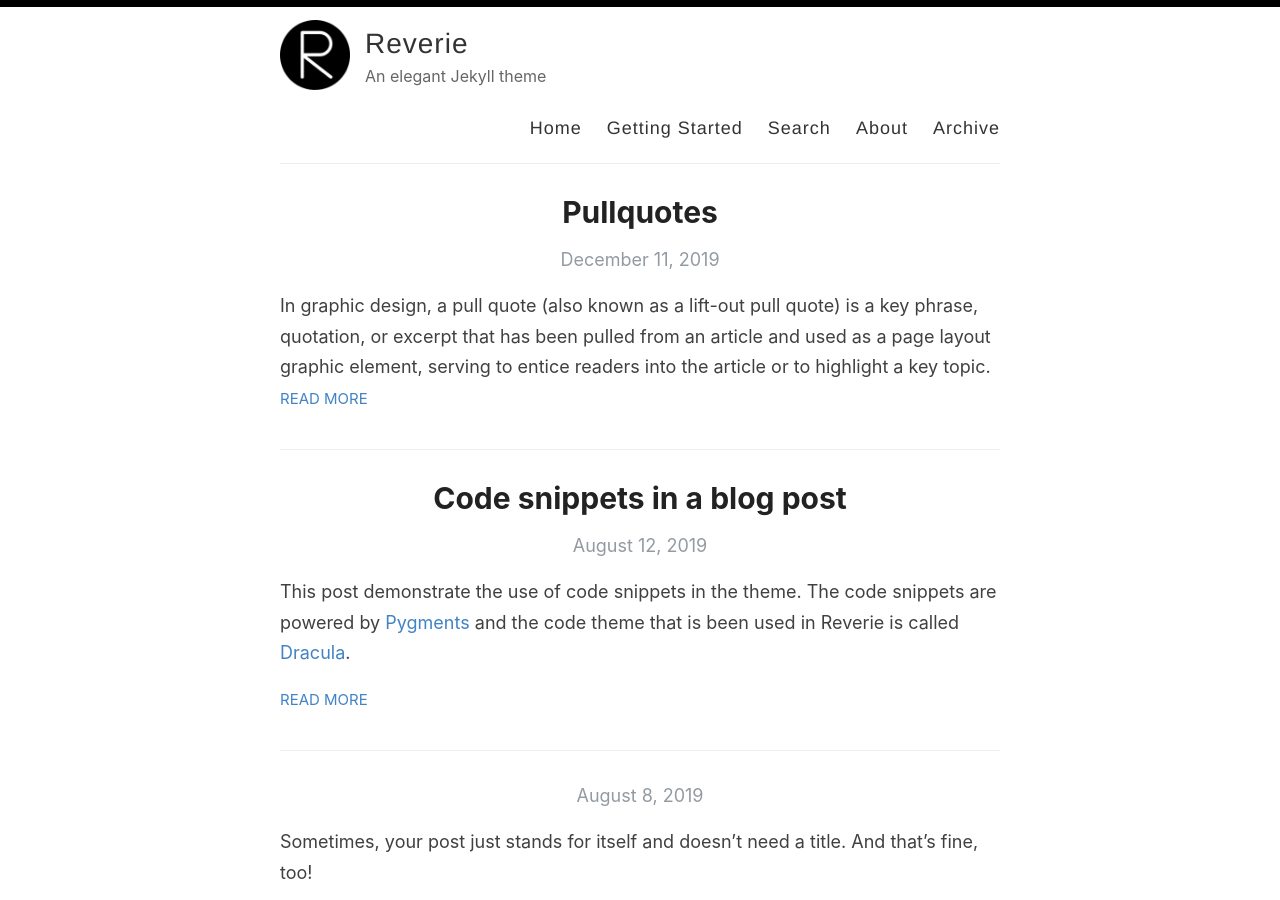
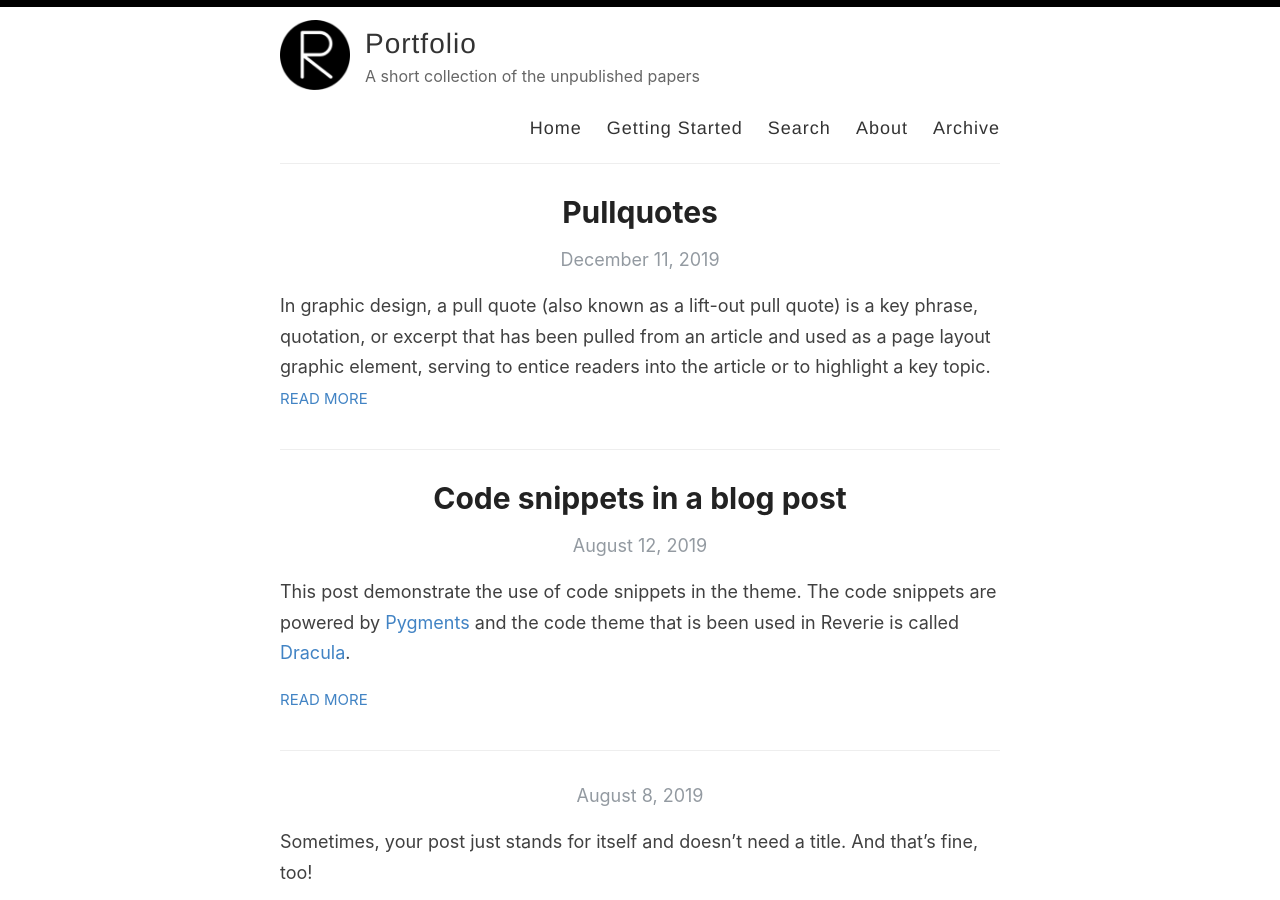
Before and after one commit to aidanmmulv/aidanmmulv.github.io, a Jekyll site: the page built from index.html, in a window 1280 px wide and 900 px high. Built offline with Jekyll 4.4.1, drawn with Linux system fonts in a browser that asks for light colours; the list of posts is cut into pages by our own code.

Commit message:
Update _config.yml

```diff
--- a/_config.yml
+++ b/_config.yml
@@ -3,13 +3,13 @@
 #
 
 # Name of your site (displayed in the header)
-name: Reverie
+name: Portfolio
 
 # Name of the author
-author: Amit Merchant
+author: Aidan Mulvaney
 
 # Short bio or description (displayed in the header)
-description: An elegant Jekyll theme
+description: A short collection of the unpublished papers
 
 # URL of your avatar or profile pic (you could use your GitHub profile pic)
 avatar: /images/reverie.png
@@ -48,14 +48,14 @@ google_analytics: UA-43339302-11
 
 # Your website URL (e.g. http://amitmerchant1990.github.io or http://www.amitmerchant.com)
 # Used for Sitemap.xml and your RSS feed
-url: http://www.amitmerchant.com/reverie
-enforce_ssl: https://www.amitmerchant.com/reverie
+url: http://aidanmmulv.github.io
+enforce_ssl: https://aidanmmulv.github.io
 
 # If you're hosting your site at a Project repository on GitHub pages
 # (http://yourusername.github.io/repository-name)
 # and NOT your User repository (http://yourusername.github.io)
 # then add in the baseurl here, like this: "/repository-name"
-baseurl: "/reverie"
+# baseurl: "/reverie"
 
 #
 # !! You don't need to change any of the configuration flags below !!
```
